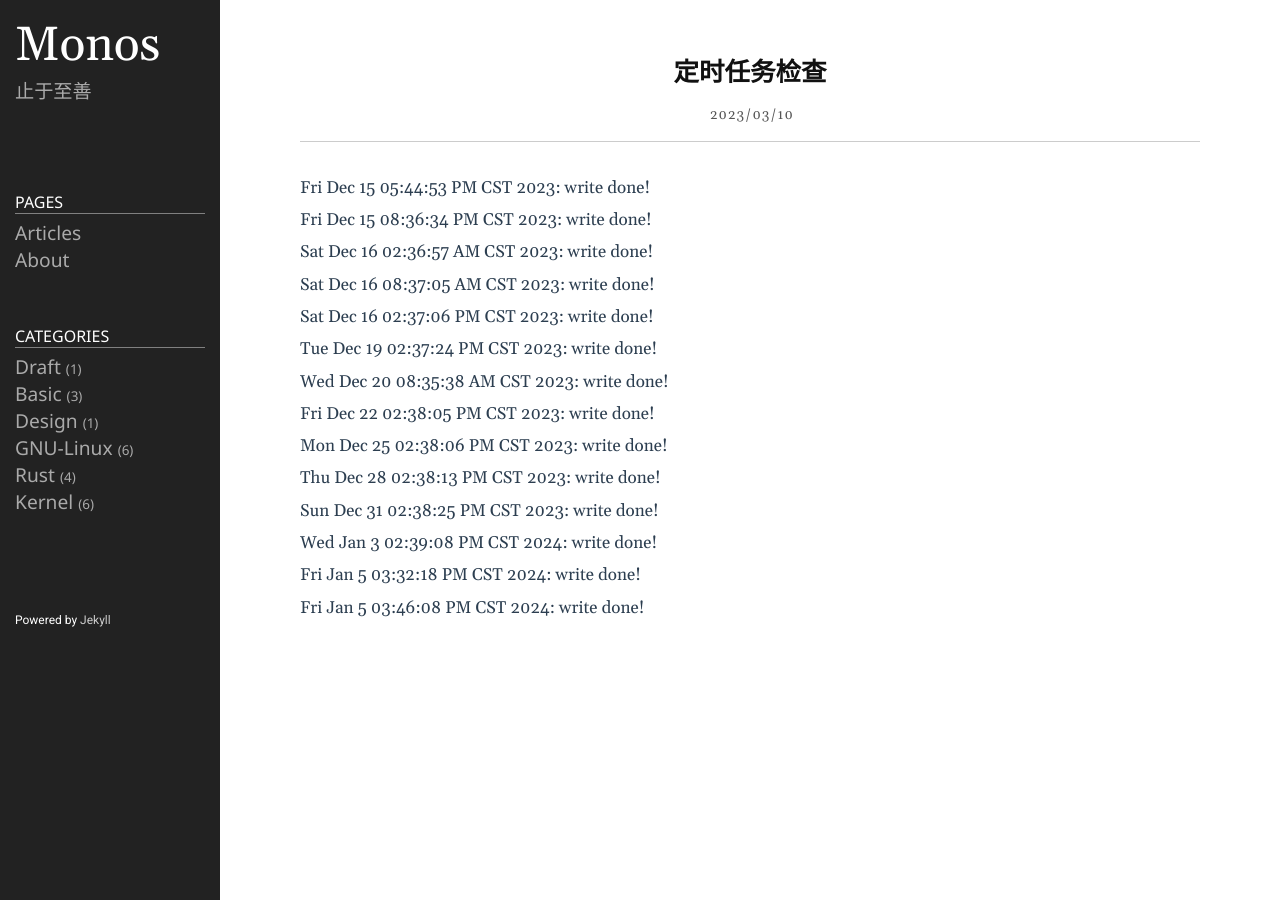
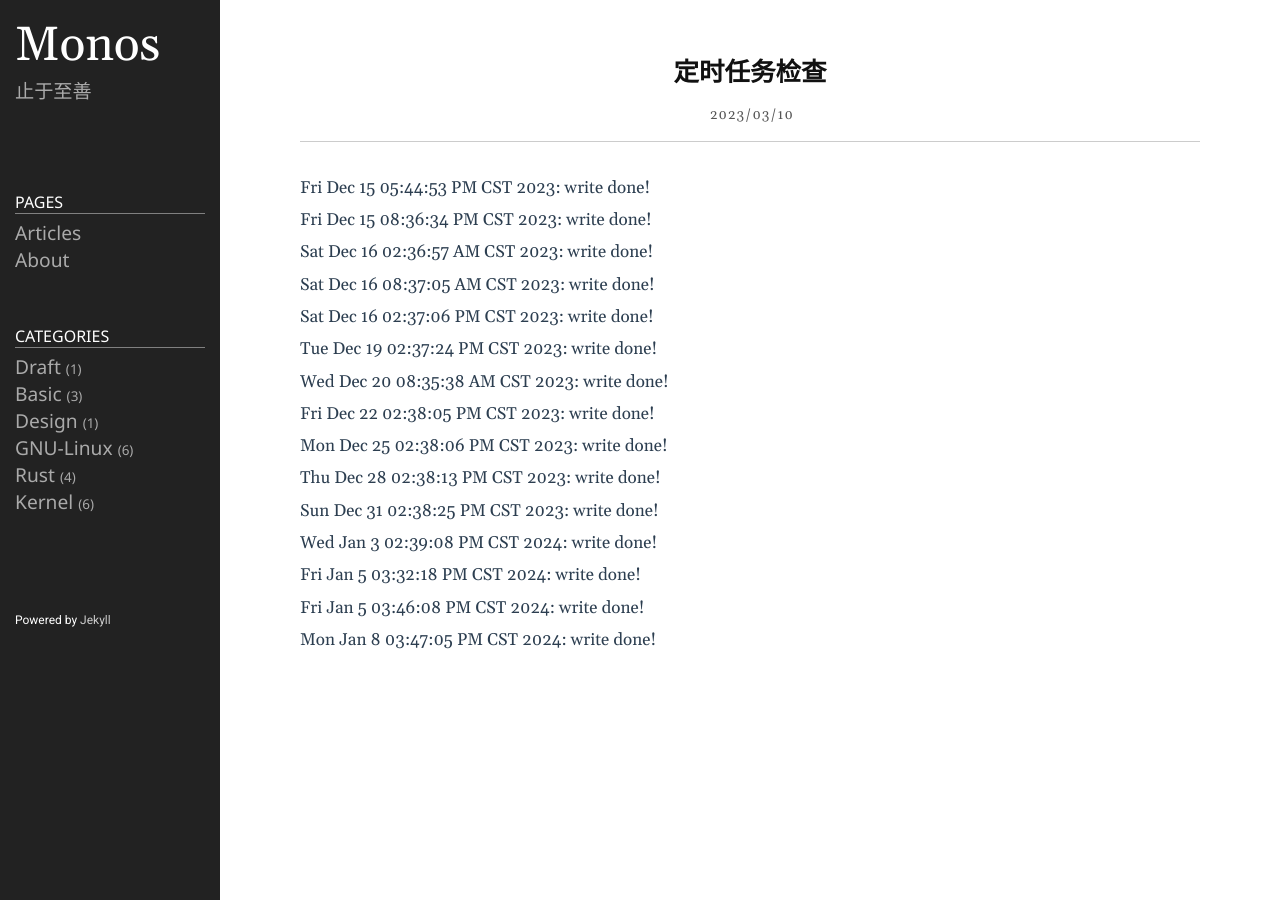
Before and after one commit to lclgo/lclgo.github.io, a Jekyll site: the page built from _posts/2023-03-10-weekly.md, in a window 1280 px wide. Built offline with Jekyll 4.4.1, drawn with Linux system fonts in a browser that asks for light colours.

Commit message:
timer check

```diff
--- a/_posts/2023-03-10-weekly.md
+++ b/_posts/2023-03-10-weekly.md
@@ -31,3 +31,5 @@ Wed Jan  3 02:39:08 PM CST 2024: write done!
 Fri Jan  5 03:32:18 PM CST 2024: write done!
 
 Fri Jan  5 03:46:08 PM CST 2024: write done!
+
+Mon Jan  8 03:47:05 PM CST 2024: write done!
```
